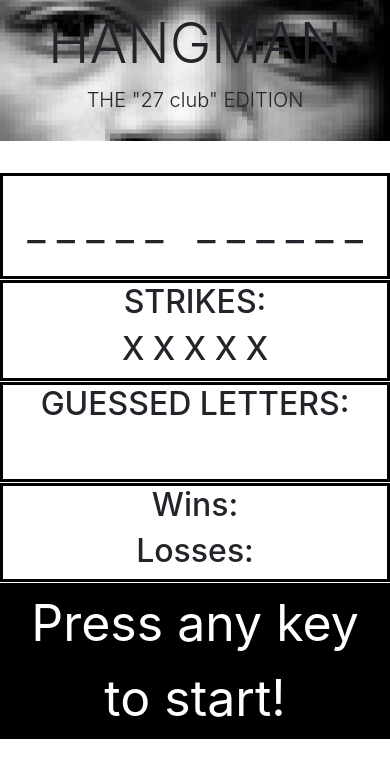
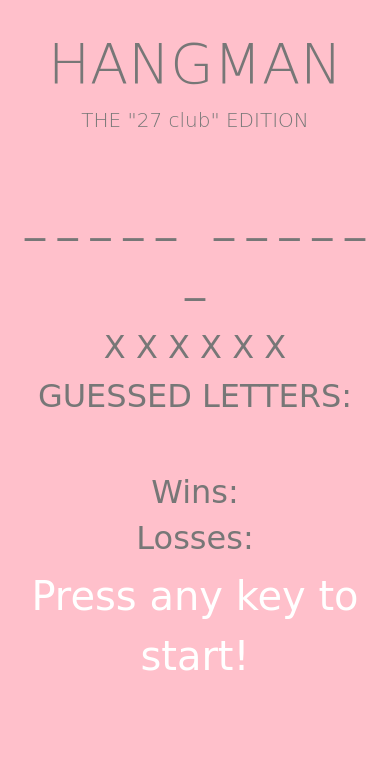
Before and after one commit to wood0761/wordGuessGame, a plain HTML site: page index.html in a window 390 px wide. Drawn offline with nearby package versions, Linux system fonts and the light colour scheme; a web font is replaced by a local one.

Commit message:
5.30 6:30

```diff
--- a/assets/css/style.css
+++ b/assets/css/style.css
@@ -1,32 +1,70 @@
-
-
+body{
+    color: #777;
+    background-color: pink;
+    font-family: 'Yesteryear', cursive;
+}
 .jumbotron{
+    background-color: pink;
     text-align: center;
-    padding: 10px;
-    background: url('/assets/images/1920x1080-the-curse-of-the-27-club-why-do-364x245.jpg') no-repeat center center;
+    padding-top: 30px;
+    padding-bottom: 0;
 }
 .anyKey{
-    background-color: black;
     color: white;
     text-align: center;
     font-size: 50px;
 }
 .container{
     text-align: center;
-    border: 3px solid black;
     margin: 1px auto;
 }
 .underScore{
-    font-size: 40px;
+    font-size: 60px;
     padding: 20px;
 }
+.strikes{
+    width: 300px;
+}
 .wrongLetters{
-    padding: 10px;
-    height: 40px;
+    height: 80px;
+    font-size: 60px;
 }
 .wrongGuess{
     height: 40px;
 }
 button{
-    margin: 10px;
+    margin-top: 10px;
+    font-size: 30px;
+    height: 50px;
+    width: 175px;
+    background-color:white;
+    border: 2px dotted #777;
 }
+/*most smart phones*/
+@media screen and (max-width: 640px) {
+    .underScore {
+      font-size: 40px;
+    }
+    .wrongLetters{
+        height: 40px;
+        font-size: 30px;
+    }
+    .anyKey{
+        font-size: 40px;
+    }
+}
+/* for iphone 5*/
+@media screen and (max-width: 321px) {
+    h2{
+        font-size: 25px;
+    }
+    .anyKey{
+        font-size: 30px;
+    }
+    .jumbotron{
+        padding-top: 15px;
+    }
+    button{
+        margin-top:0;
+    }
+}
--- a/assets/javascript/game.js
+++ b/assets/javascript/game.js
@@ -15,7 +15,7 @@ var x = choosenWord.length - 1;                     // - 1 to account for whites
 var arrayOfLetters = ["a", "b", "c", "d", "e", "f", "g", "h", "i", "j", "k", "l", "m", "n", "o", "p", "q", "r", "s", "t", "u", "v", "w", "x", "y", "z"];
 var underScore = [];                                // array where underscores are stored
 var char = "";                                       // user input
-var strikes = [" X ", " X ", " X ", " X ", " X "];   // total guesses
+var strikes = [" X "," X "," X "," X "," X "," X "];                // total guesses
 var winsCounter = 0;                                 // total wins
 var lossesCounter = 0;                               // total losses
 
@@ -26,7 +26,7 @@ $(".wrongGuess").append(strikes);
 keyEvents();
 
 $(".resetButton").click(function(){
-                                                        // array of the good die young
+    // on clicking the "play again" button, most of the screen resets, with the exception of the wins/losses tally (s.t. the score is kept)
     twentySevenClub = ["brian jones", "jimi hendrix", "janis joplin", "jim morrison", "kurt cobain", "amy winehouse"];
     randomNumber = Math.floor(Math.random() * twentySevenClub.length);
     wordString = twentySevenClub[randomNumber];     // the string is used for charAt() to find whitespacer for printing underscores or whitespace
@@ -47,8 +47,6 @@ $(".resetButton").click(function(){
     $(".wrongGuess").append(strikes);
     keyEvents();
 });
-
-
 
 function keyEvents () {
 document.addEventListener("keydown", function(event) {
@@ -76,7 +74,7 @@ document.addEventListener("keydown", function(event) {
             strikes.splice(0,1);                                // remove 1 guess from strikes
             $(".wrongGuess").empty();                           // clear strikes
             $(".wrongGuess").append(strikes);                   // append new strikes array (after sliced)
-            $(".wrongLetters").append(char);                    // append wrong char to guessed letters div
+            $(".wrongLetters").append(char + " ");                    // append wrong char to guessed letters div
             if (strikes.length === 0){
                 lossesCounter++;
                 $(".wrongGuess").append(": (");                 // no more strikes, sad face
--- a/index.html
+++ b/index.html
@@ -10,6 +10,8 @@
     <link rel="stylesheet" href="https://stackpath.bootstrapcdn.com/bootstrap/4.1.1/css/bootstrap.min.css" integrity="sha384-WskhaSGFgHYWDcbwN70/dfYBj47jz9qbsMId/iRN3ewGhXQFZCSftd1LZCfmhktB" crossorigin="anonymous">
     <!-- link to css -->
     <link type="text/css" rel="stylesheet" href="assets/css/style.css">
+    <!-- link to google fonts -->
+    <link href="https://fonts.googleapis.com/css?family=Yesteryear" rel="stylesheet">
 
 
 </head>
@@ -26,9 +28,9 @@
             <div class="col-lg-12 underScore"></div>
         </div>
     </div>
-    <div class="container ">
+    <div class="container strikes">
         <div class="row">
-            <div class="col-lg-12"><h2>STRIKES:</h2><h2 class="wrongGuess"></h2></div>
+            <div class="col-lg-12"><h2 class="wrongGuess"></h2></div>
         </div>
     </div>
     <div class="container">
```
Also changed, not shown: 2 other files.
